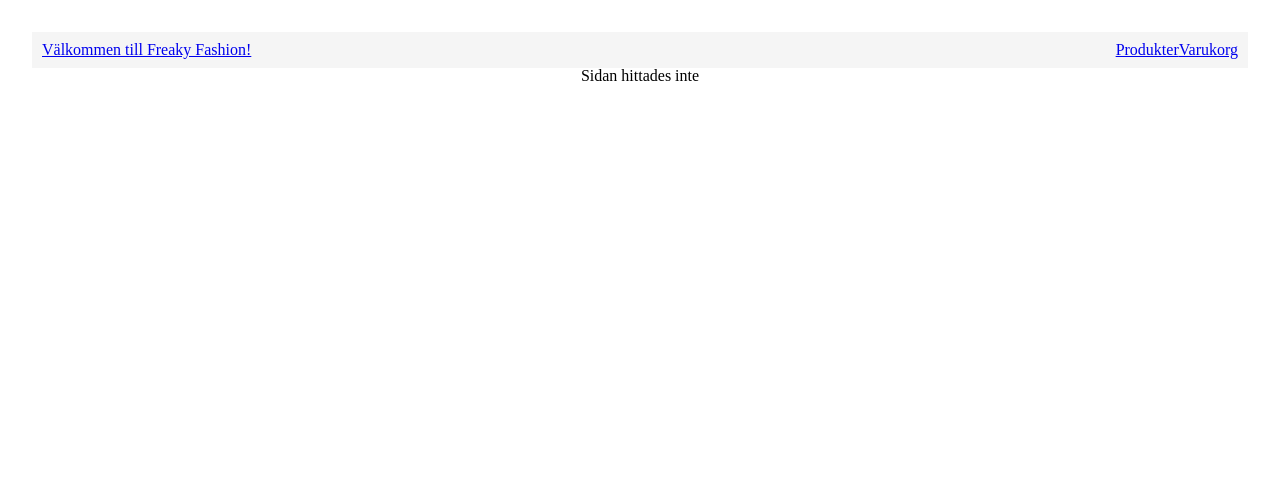
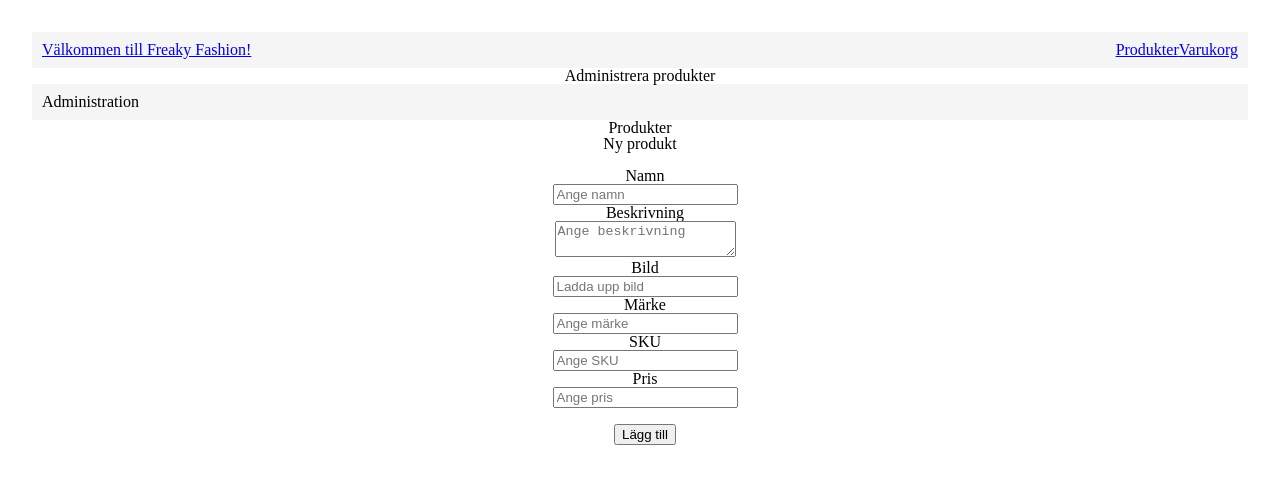
Before and after one commit to AnnaSahrlingHamm/FreakyFashion, a React (Vite) app in the folder client/: page /#/admin/add-product in a window 1280 px wide. Shown: the top 484 px of the page. Built offline with nearby package versions, Linux system fonts and the light colour scheme.

Commit message:
Functioning form for adding products.

```diff
--- a/client/src/App.jsx
+++ b/client/src/App.jsx
@@ -3,6 +3,7 @@ import './App.css';
 import { Routes, Route, Link, HashRouter } from 'react-router-dom';
 import Index from './pages/Index/Index';
 import ProductDetails from './pages/ProductDetails/ProductDetails';
+import AddProduct from './pages/Admin/AddProduct';
 
 function App() {
   return (
@@ -28,7 +29,7 @@ function App() {
           <Route path="/products/:id" element={<ProductDetails />} />
 
           {/* Lägg till produkt (admin eller användare med rättigheter) */}
-         {/* <Route path="/add-product" element={<AddProduct />} /> */}
+          <Route path="/admin/add-product" element={<AddProduct />} />
 
           {/* Varukorg */}
           {/* <Route path="/cart" element={<Cart />} /> */}
--- /dev/null
+++ b/client/src/components/AdminComponents/AddProductForm.jsx
@@ -0,0 +1,118 @@
+import React, { useState } from "react";
+import styles from "./AddProductForm.module.css";
+
+function AddProductForm() {
+  const [formData, setFormData] = useState({
+    item: "",
+    description: "",
+    image: "",
+    brand: "",
+    sku: "",
+    price: ""
+  });
+
+
+  const handleInputChange = (event) => {
+    const { name, value } = event.target;
+    setFormData({
+      ...formData,
+      [name]: value,
+    });
+  };
+
+  const handleSubmit = (event) => {
+    event.preventDefault();
+    const product = { ...formData }; // Använd ett objekt, inte en array
+
+    fetch("/api/products", {
+      method: "POST",
+      headers: {
+        "Content-Type": "application/json",
+      },
+      body: JSON.stringify(product),
+    })
+      .then((resp) => {
+        console.log("Product added");
+      })
+      .catch((error) => {
+        console.error("Error adding product:", error);
+      });
+  };
+
+  return (
+    <section className={styles.storAdminContainer}>
+      <header id={styles.adminheader}>
+        <h3>Administration</h3>
+      </header>
+      <div className={styles.adminindexcontainer}>
+        <nav>
+          <h3>Produkter</h3>
+        </nav>
+        <article className={styles.newProductMain}>
+          <h1 id={styles.newProductTitle}>Ny produkt</h1>
+          <br />
+          <form onSubmit={handleSubmit}>
+            <h3>Namn</h3>
+            <input
+              type="text"
+              name="item"
+              placeholder="Ange namn"
+              value={formData.item}
+              onChange={handleInputChange}
+            />
+
+            <h3>Beskrivning</h3>
+            <textarea
+              name="description"
+              placeholder="Ange beskrivning"
+              value={formData.description}
+              onChange={handleInputChange}
+            ></textarea>
+
+            <h3>Bild</h3>
+            <input
+              type="text"
+              name="image"
+              placeholder="Ladda upp bild"
+              value={formData.image}
+              onChange={handleInputChange}
+            />
+
+            <h3>Märke</h3>
+            <input
+              type="text"
+              name="brand"
+              placeholder="Ange märke"
+              value={formData.brand}
+              onChange={handleInputChange}
+            />
+
+            <h3>SKU</h3>
+            <input
+              type="text"
+              name="sku"
+              placeholder="Ange SKU"
+              value={formData.sku}
+              onChange={handleInputChange}
+            />
+
+            <h3>Pris</h3>
+            <input
+              type="text"
+              name="price"
+              placeholder="Ange pris"
+              value={formData.price}
+              onChange={handleInputChange}
+            />
+
+            <br />
+            <br />
+            <button type="submit">Lägg till</button>
+          </form>
+        </article>
+      </div>
+    </section>
+  );
+}
+
+export default AddProductForm;
--- /dev/null
+++ b/client/src/components/AdminComponents/AddProductForm.module.css
@@ -0,0 +1,9 @@
+#addProduct {
+    width: 80px;
+    height: 40px;
+    font-family: cursive;
+    font-size: 1em;
+    right: 10px;
+    top: 10px;
+    box-shadow: 1px 1px 4px rgba(0, 0, 0, 2);
+  }
--- a/client/src/components/Footer/Footer.jsx
+++ b/client/src/components/Footer/Footer.jsx
@@ -3,8 +3,8 @@ import styles from "./Footer.module.css"; // Importera CSS-modulen
 
 const Footer = () => {
   return (
-    <footer className={styles.footerlarge}> {/* Använd styles.footerlarge */}
-      <table className={styles.footertable}> {/* Använd styles.footertable */}
+    <footer className={styles.footerlarge}>
+      <table className={styles.footertable}>
         <thead>
           <tr>
             <th>Shopping</th>
@@ -25,13 +25,13 @@ const Footer = () => {
           </tr>
           <tr>
             <td>Kappor</td>
-            <td></td>
-            <td></td>
+            <td>&nbsp;</td>
+            <td>&nbsp;</td>
           </tr>
           <tr>
             <td>Trenchcoats</td>
-            <td></td>
-            <td></td>
+            <td>&nbsp;</td>
+            <td>&nbsp;</td>
           </tr>
         </tbody>
       </table>
--- a/client/src/pages/Admin/AddProduct.jsx
+++ b/client/src/pages/Admin/AddProduct.jsx
@@ -0,0 +1,14 @@
+import React from "react";
+import AddProductForm from "../../components/AdminComponents/AddProductForm";
+
+
+const AddProduct = () => {
+  return (
+    <div>
+      <h1>Administrera produkter</h1>
+      <AddProductForm />
+    </div>
+  );
+};
+
+export default AddProduct;
```
Also changed, not shown: 2 other files (tests, documents, lock files or other folders).
